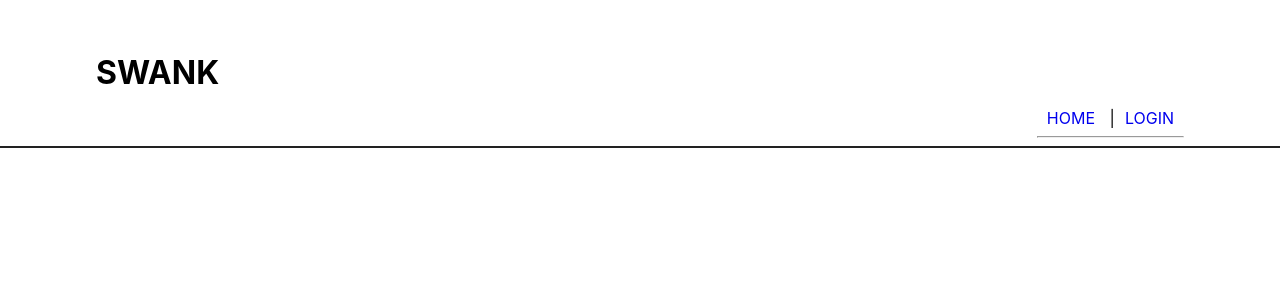
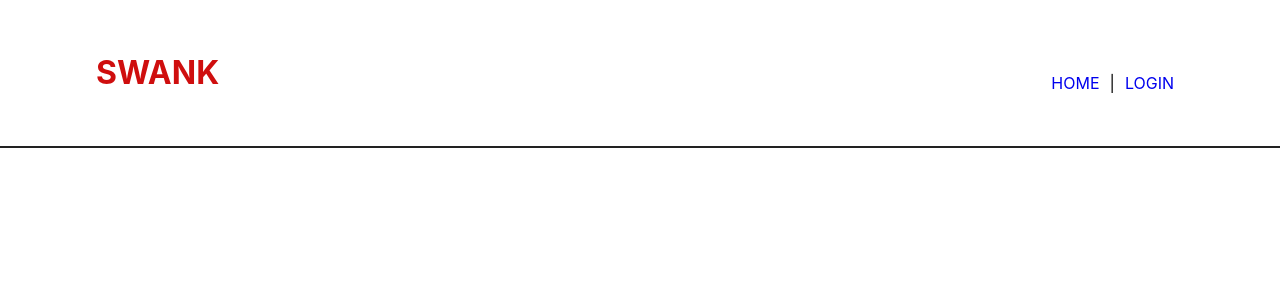
Before and after one commit to rockyliwanag/SWANK, a React (Create React App) app: page / in a window 1280 px wide. Shown: the top 300 px of the page. Built offline with nearby package versions, Linux system fonts and the light colour scheme.

Commit message:
Logout functionality

```diff
--- a/src/components/Header/Header.css
+++ b/src/components/Header/Header.css
@@ -6,4 +6,5 @@
 
 .Logo {
     margin: 2rem 6rem;
+    color: rgb(207, 14, 14);
 }
--- a/src/components/NavBar/NavBar.jsx
+++ b/src/components/NavBar/NavBar.jsx
@@ -1,29 +1,46 @@
-import React, {Component} from 'react';
-import {Link} from 'react-router-dom';
-import styles from './NavBar.module.css';
+import React, { Component } from "react";
+import { Link } from "react-router-dom";
+import styles from "./NavBar.module.css";
 
 class NavBar extends Component {
   render() {
     return (
       <div className={styles.NavBar}>
-                {this.props.user ?
+        {this.props.user ? (
           <div className={styles.linkWrapper}>
             <div className={styles.logout}>
-                            <Link to='/' className={styles.NavBarLink}>HOME</Link> |
-                            <Link to='/inventory' className={styles.NavBarLink}>INVENTORY</Link> |
-                            <Link to='' className={styles.NavBarLink}>LOGOUT</Link>
+              <Link to="/" className={styles.NavBarLink}>
+                HOME
+              </Link>
+              |
+              <Link to="/inventory" className={styles.NavBarLink}>
+                INVENTORY
+              </Link>
+              |
+              <Link
+                to=""
+                className={styles.NavBarLink}
+                onClick={this.props.handleLogout}
+              >
+                LOGOUT
+              </Link>
             </div>
             <div className={styles.Welcome}>
               Welcome, {this.props.user.first_name}!
             </div>
           </div>
-                        :
+        ) : (
           <div>
-                        <Link to='/' className={styles.NavBarLink}>HOME</Link> |
-                        <Link to='/login' className={styles.NavBarLink}>LOGIN</Link>
-                        <hr/>
+            <Link to="/" className={styles.NavBarLink}>
+              HOME
+            </Link>
+            |
+            <Link to="/login" className={styles.NavBarLink}>
+              LOGIN
+            </Link>
+            <div className={styles.Welcome}></div>
           </div>
-                     }
+        )}
       </div>
     );
   }
--- a/src/pages/App/App.js
+++ b/src/pages/App/App.js
@@ -1,5 +1,5 @@
 import React, { Component } from "react";
-import { Route, Switch, Redirect} from "react-router-dom";
+import { Route, Switch, Redirect } from "react-router-dom";
 import userService from "../../utils/userService";
 import tokenService from "../../utils/tokenService";
 import "./App.css";
@@ -26,11 +26,16 @@ class App extends Component {
     });
   };
 
+  handleLogout = () => {
+    userService.logout();
+    this.setState({ user: null });
+  };
+
   render() {
     console.log(this.state.user);
     return (
       <div className="App">
-        <Header user={this.state.user}/>
+        <Header user={this.state.user} handleLogout={this.handleLogout} />
         <Switch>
           <Route
             exact
@@ -42,7 +47,7 @@ class App extends Component {
               />
             )}
           />
-        </Switch>{" "}
+        </Switch>
       </div>
     );
   }
```
Also changed, not shown: 1 other file (tests, documents, lock files or other folders). Lines whose indentation alone changed are shown as unchanged.
